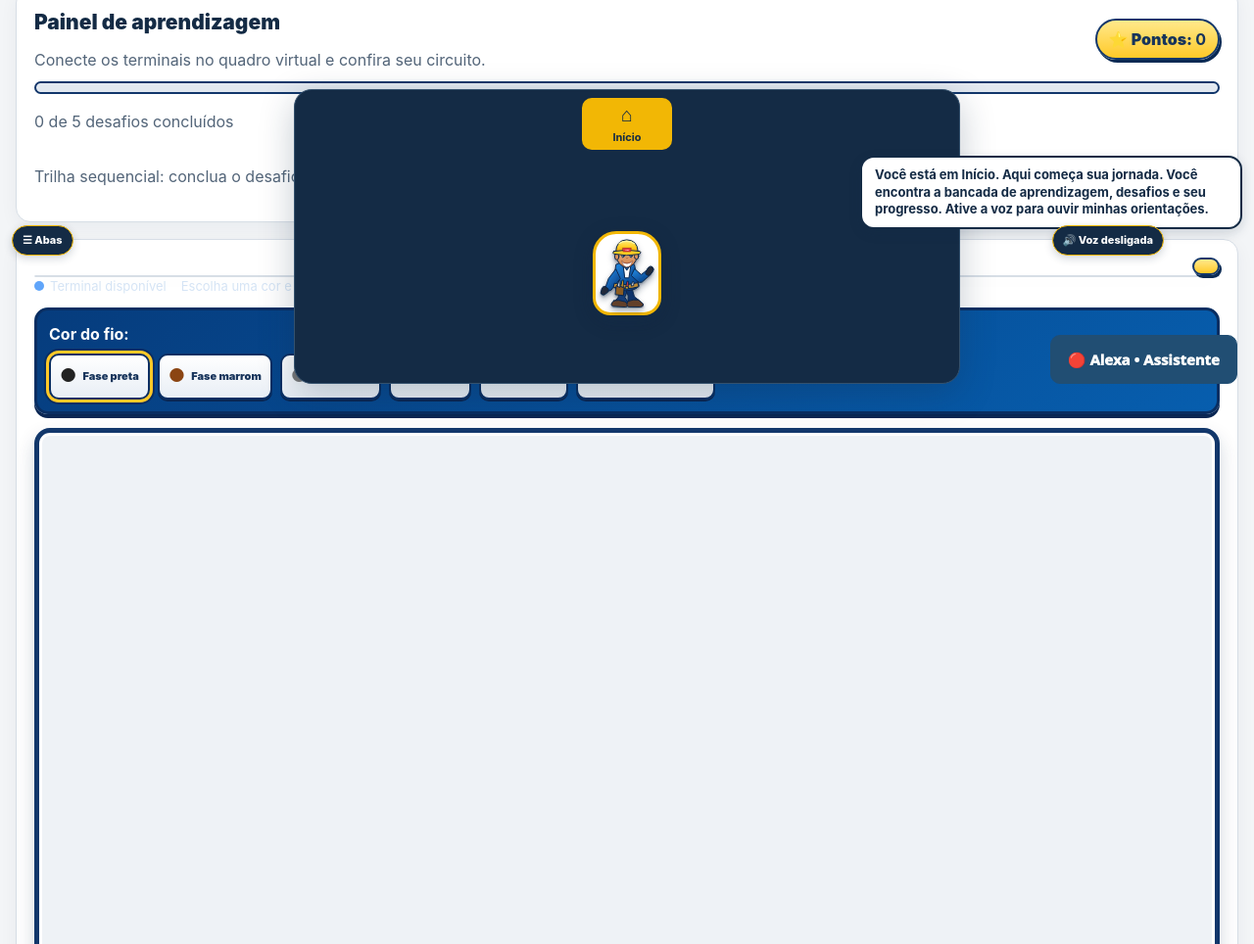
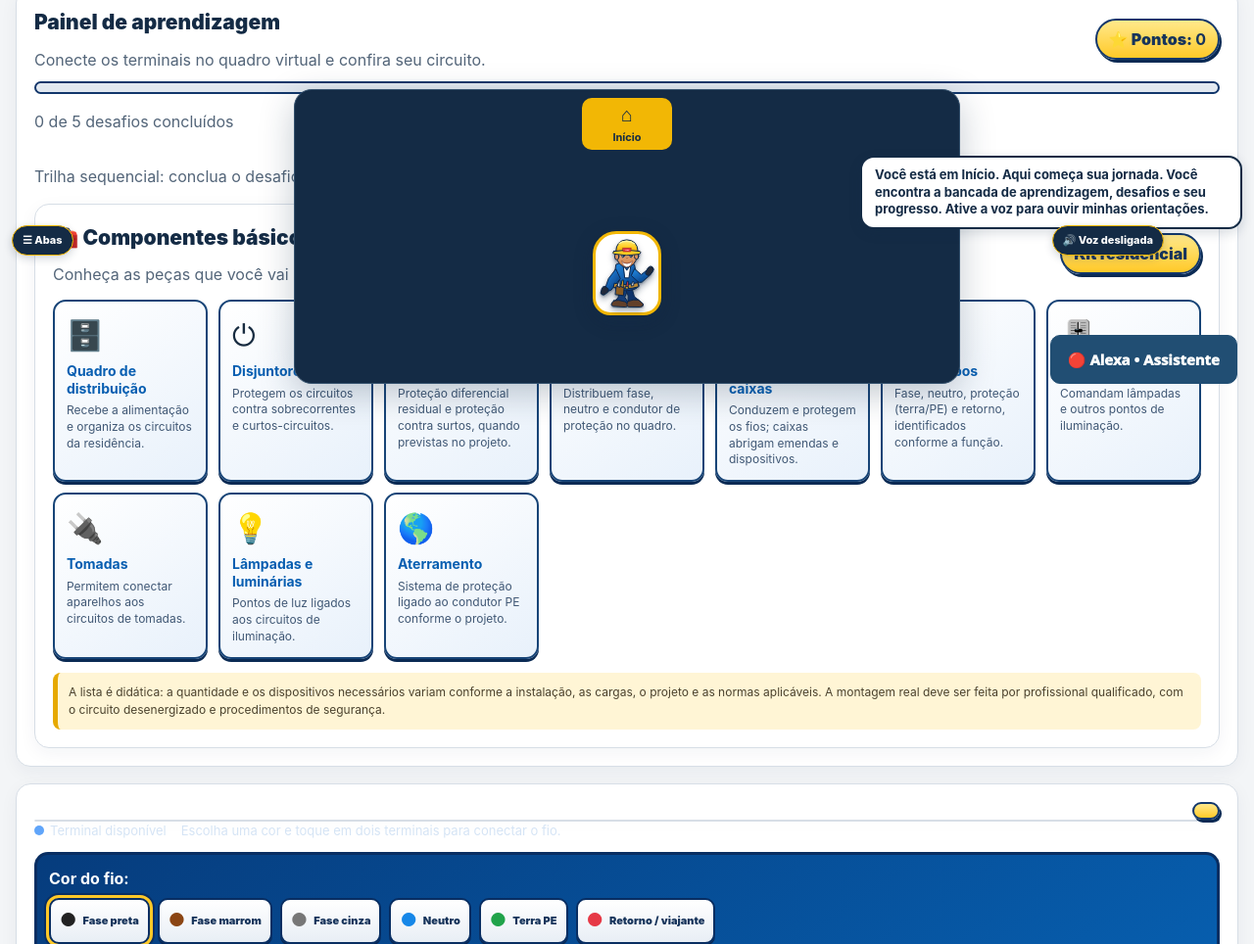
Before and after one commit to vilsonmeira/Eletricista_senai, a plain HTML site: page index.html in a window 1280 px wide. Shown: the part 390-1354 px from the top of the page at 98% size. Drawn offline with Linux system fonts and the light colour scheme.

Commit message:
Adicionar catálogo visual de componentes básicos ao painel de aprendizagem

```diff
--- a/index.html
+++ b/index.html
@@ -165,12 +165,38 @@ button:active,.levels button:active{transform:translateY(3px);box-shadow:0 1px 0
 .brand-header .install-btn{display:none;align-self:center;background:linear-gradient(#ffe36a,#ffbf00)!important;color:#102b50!important}
 @media(max-width:600px){.brand-header{flex-direction:column;gap:8px;text-align:center;padding:17px 12px 20px}.brand-logo{width:112px}.brand-kicker{font-size:10px}.brand-header h1{font-size:clamp(23px,7vw,31px)}.brand-header p{font-size:13px}.brand-slogan{font-size:13px}.brand-header .install-btn{margin-top:7px}}
 
+
+.component-grid{display:grid;grid-template-columns:repeat(auto-fit,minmax(145px,1fr));gap:11px;margin-top:14px}
+.component-item{background:linear-gradient(145deg,#fff,#e8f1fb);border:2px solid #174477;border-radius:13px;padding:12px;box-shadow:0 3px 0 #0a2a54;min-width:0}
+.component-icon{font-size:30px;margin-bottom:5px}
+.component-item strong{display:block;color:#075eb1;font-size:14px;line-height:1.25}
+.component-item p{margin:6px 0 0;color:#405875;font-size:12px;line-height:1.4}
+.component-note{margin:14px 0 0;padding:11px;border-left:5px solid #e6a900;background:#fff5d5;border-radius:8px;color:#4b422d;font-size:12px}
+@media(max-width:420px){.component-grid{grid-template-columns:repeat(2,minmax(0,1fr));gap:9px}.component-item{padding:10px}.component-icon{font-size:26px}}
+
 </style><link rel="stylesheet" href="./vm-theme.css"></head>
 <body>
 <header class="brand-header"><img class="brand-logo" src="./icon.svg" alt="VM Soluções Elétricas"><div class="brand-copy"><div class="brand-kicker">VILSON MEIRA APRESENTA</div><h1>VM SOLUÇÕES ELÉTRICAS</h1><p>Aprendizado • Projetos • Instalações • Automação</p><div class="brand-slogan">Energia, segurança e confiança!</div></div><button id="installApp" class="install-btn" onclick="installEletricista()">＋ Instalar no celular</button></header>
 <main>
 <section class="comic-mascot"><div class="mascot-avatar" aria-hidden="true">👷‍♂️</div><div class="speech">Fala, eletricista! Eu sou seu parceiro de bancada. Vamos aprender ligação por ligação, ganhar pontos e dominar cada fase com segurança! ⚡</div></section>
-<section class="card"><div class="top"><div><h2>Painel de aprendizagem</h2><span class="muted">Conecte os terminais no quadro virtual e confira seu circuito.</span></div><div class="pill">⭐ Pontos: <strong id="score">0</strong></div></div><div class="progress"><span id="progress"></span></div><p class="muted" id="progressText">0 de 5 desafios concluídos</p><div class="levels" id="levels"></div><p class="muted" id="levelProgression">Trilha sequencial: conclua o desafio atual para liberar o próximo.</p></section>
+<section class="card"><div class="top"><div><h2>Painel de aprendizagem</h2><span class="muted">Conecte os terminais no quadro virtual e confira seu circuito.</span></div><div class="pill">⭐ Pontos: <strong id="score">0</strong></div></div><div class="progress"><span id="progress"></span></div><p class="muted" id="progressText">0 de 5 desafios concluídos</p><div class="levels" id="levels"></div><p class="muted" id="levelProgression">Trilha sequencial: conclua o desafio atual para liberar o próximo.</p>
+<section class="card" id="componentes-basicos">
+ <div class="top"><div><h2>🧰 Componentes básicos da instalação</h2><span class="muted">Conheça as peças que você vai aprender a instalar e conectar nos próximos desafios.</span></div><span class="pill">Kit residencial</span></div>
+ <div class="component-grid">
+  <article class="component-item"><div class="component-icon">🗄️</div><strong>Quadro de distribuição</strong><p>Recebe a alimentação e organiza os circuitos da residência.</p></article>
+  <article class="component-item"><div class="component-icon">⏻</div><strong>Disjuntores</strong><p>Protegem os circuitos contra sobrecorrentes e curtos-circuitos.</p></article>
+  <article class="component-item"><div class="component-icon">🛡️</div><strong>DR e DPS</strong><p>Proteção diferencial residual e proteção contra surtos, quando previstas no projeto.</p></article>
+  <article class="component-item"><div class="component-icon">🔩</div><strong>Barramentos</strong><p>Distribuem fase, neutro e condutor de proteção no quadro.</p></article>
+  <article class="component-item"><div class="component-icon">〰️</div><strong>Eletrodutos e caixas</strong><p>Conduzem e protegem os fios; caixas abrigam emendas e dispositivos.</p></article>
+  <article class="component-item"><div class="component-icon">🧵</div><strong>Fios e cabos</strong><p>Fase, neutro, proteção (terra/PE) e retorno, identificados conforme a função.</p></article>
+  <article class="component-item"><div class="component-icon">🎚️</div><strong>Interruptores</strong><p>Comandam lâmpadas e outros pontos de iluminação.</p></article>
+  <article class="component-item"><div class="component-icon">🔌</div><strong>Tomadas</strong><p>Permitem conectar aparelhos aos circuitos de tomadas.</p></article>
+  <article class="component-item"><div class="component-icon">💡</div><strong>Lâmpadas e luminárias</strong><p>Pontos de luz ligados aos circuitos de iluminação.</p></article>
+  <article class="component-item"><div class="component-icon">🌎</div><strong>Aterramento</strong><p>Sistema de proteção ligado ao condutor PE conforme o projeto.</p></article>
+ </div>
+ <p class="component-note">A lista é didática: a quantidade e os dispositivos necessários variam conforme a instalação, as cargas, o projeto e as normas aplicáveis. A montagem real deve ser feita por profissional qualificado, com o circuito desenergizado e procedimentos de segurança.</p>
+</section>
+</section>
 <section class="card"><div class="top"><div><h2 id="title"></h2><span class="muted" id="description"></span></div><span class="pill" id="difficulty"></span></div>
 <div class="item" id="levelStandards" aria-live="polite"></div><div class="legend"><span><i class="dot"></i> Terminal disponível</span><span>Escolha uma cor e toque em dois terminais para conectar o fio.</span></div>
 <div class="wire-palette" id="wirePalette" aria-label="Cores dos condutores">
```
